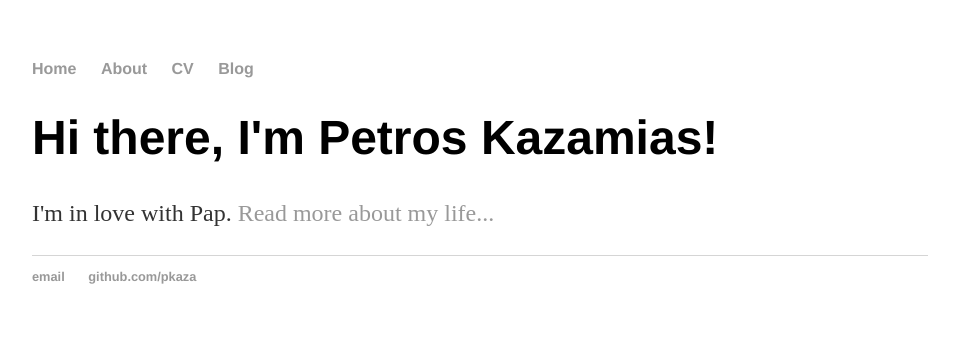
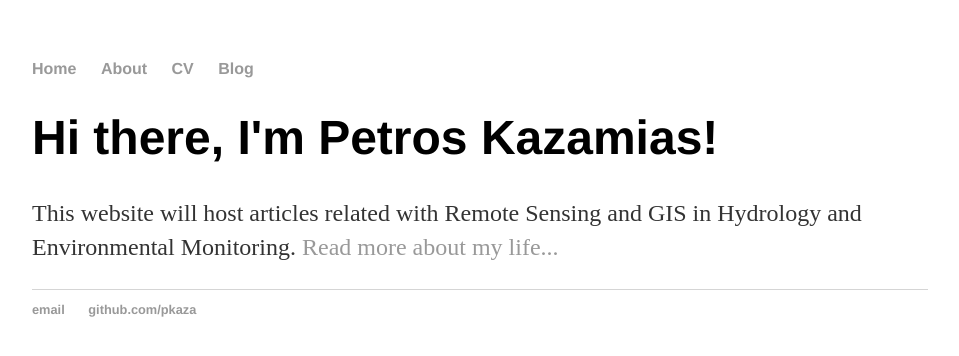
Before and after one commit to pkaza/pkaza.github.io, a Jekyll site: the page built from index.html, in a window 1280 px wide. Shown: the top 356 px of the page, without its empty margins (160-1119 px from the left). Built offline with Jekyll 4.4.1, drawn with Linux system fonts in a browser that asks for light colours.

Commit message:
Update index.html

```diff
--- a/index.html
+++ b/index.html
@@ -4,5 +4,5 @@ title: Petros Kazamias
 ---
 <div class="blurb">
 	<h1>Hi there, I'm Petros Kazamias!</h1>
-	<p>I'm in love with Pap. <a href="/about">Read more about my life...</a></p>
+	<p>This website will host articles related with Remote Sensing and GIS in Hydrology and Environmental Monitoring. <a href="/about">Read more about my life...</a></p>
 </div><!-- /.blurb -->
```
